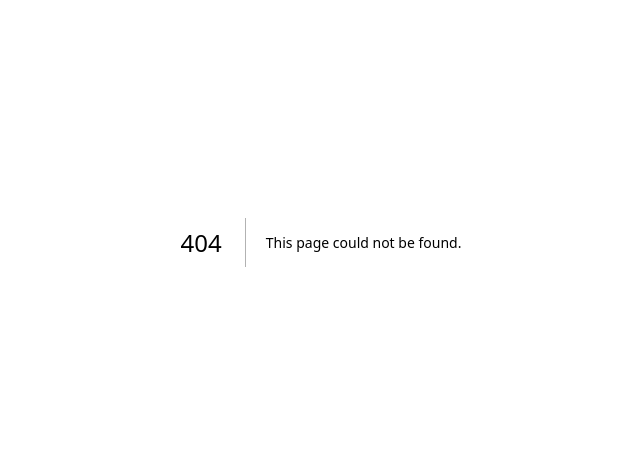
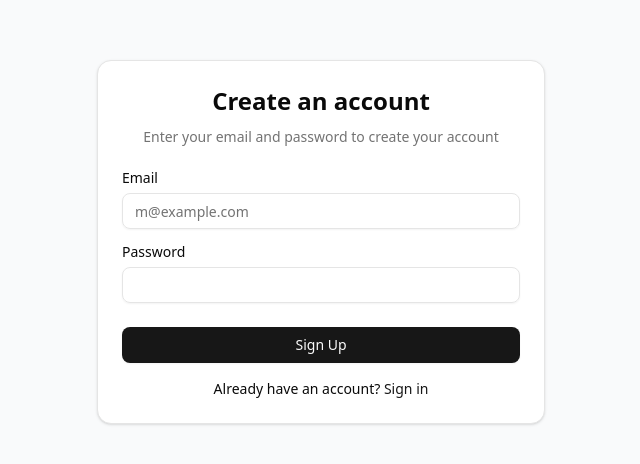
Before and after one commit to Andriikryl/tic-tac-toe-online, a Next.js app: page /sign-in in a window 1280 px wide. Before the commit this address had no page. Shown: the part 158-622 px from the top of the page, without its empty margins (319-959 px from the left). Built offline with nearby package versions, Linux system fonts and the light colour scheme.

Commit message:
add sign pages

```diff
--- /dev/null
+++ b/src/app/(auth)/sign-in/page.tsx
@@ -0,0 +1,41 @@
+import Link from "next/link"
+import { Button } from "@/shared/ui/button"
+import { Input } from "@/shared/ui/input"
+import { Label } from "@/shared/ui/label"
+import { Card, CardContent, CardDescription, CardFooter, CardHeader, CardTitle } from "@/shared/ui/card"
+
+export default function SignIp() {
+  return (
+    <div className="flex min-h-screen items-center justify-center bg-gray-50 py-12 px-4 sm:px-6 lg:px-8">
+      <Card className="w-full max-w-md">
+        <CardHeader className="space-y-1">
+          <CardTitle className="text-2xl font-bold text-center">Create an account</CardTitle>
+          <CardDescription className="text-center">
+            Enter your email and password to create your account
+          </CardDescription>
+        </CardHeader>
+        <CardContent className="space-y-4">
+          <div className="space-y-2">
+            <Label htmlFor="email">Email</Label>
+            <Input id="email" type="email" placeholder="m@example.com" required />
+          </div>
+          <div className="space-y-2">
+            <Label htmlFor="password">Password</Label>
+            <Input id="password" type="password" required />
+          </div>
+        </CardContent>
+        <CardFooter className="flex flex-col space-y-4">
+          <Button className="w-full" type="submit">
+            Sign Up
+          </Button>
+          <div className="text-center text-sm">
+            Already have an account?{" "}
+            <Link href="/signin" className="font-medium text-primary hover:underline">
+              Sign in
+            </Link>
+          </div>
+        </CardFooter>
+      </Card>
+    </div>
+  )
+}
```
Also changed, not shown: src/features/auth/conatiners/sign-in-form.tsx (added), src/features/auth/conatiners/sign-up-form.tsx (added), src/features/auth/index.tsx (added).
